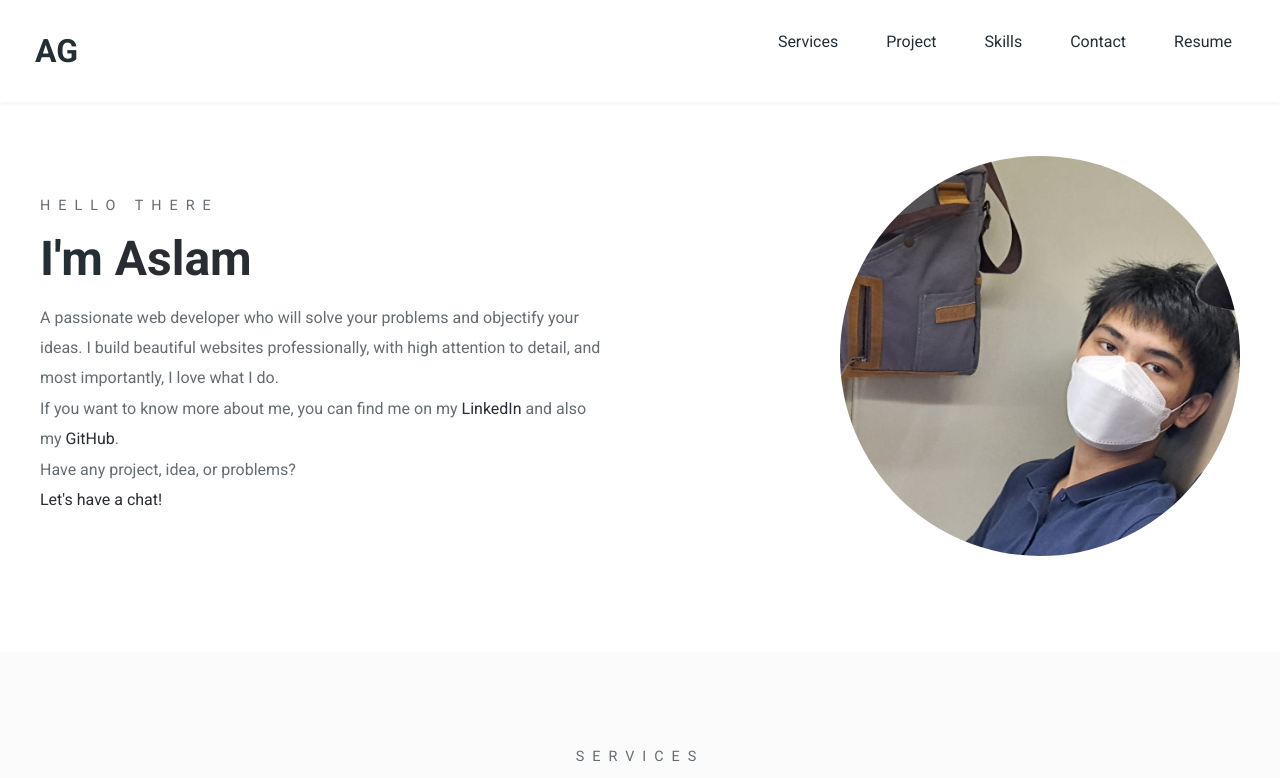
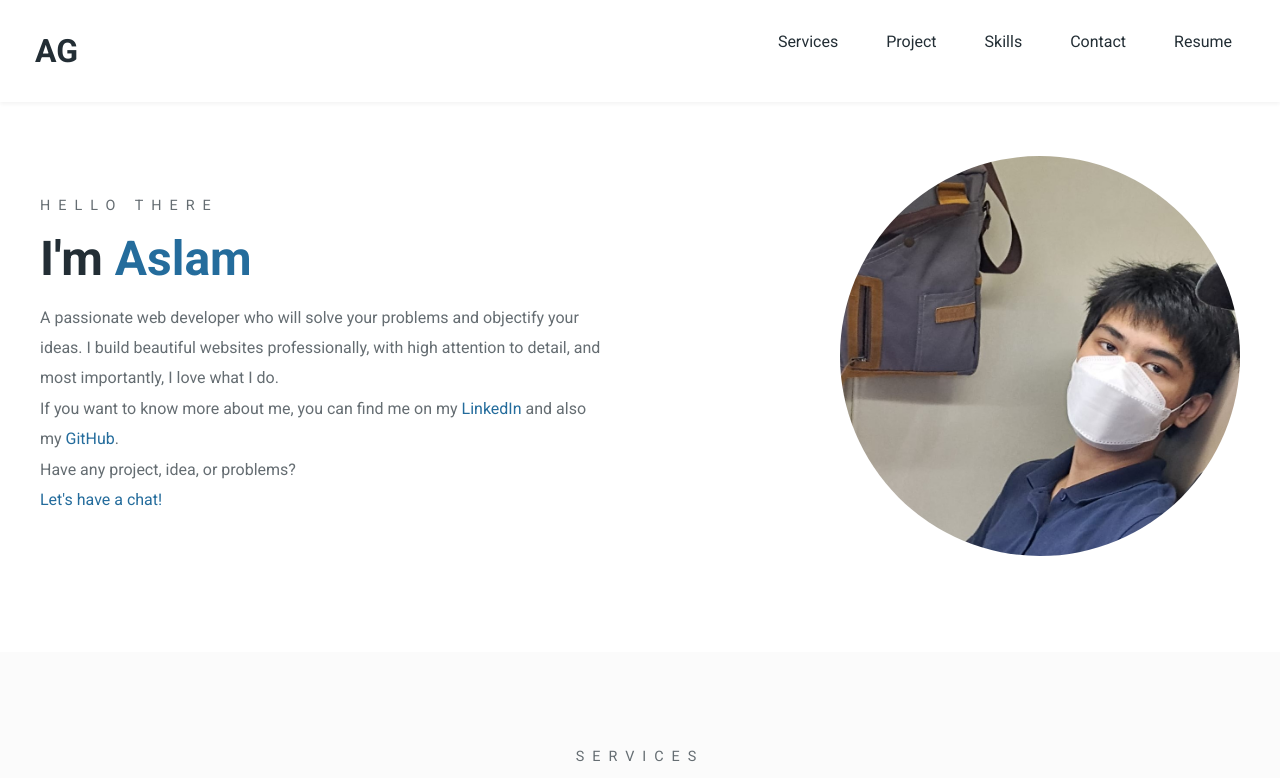
Before and after one commit to aslammghifar/portfolio, a plain HTML site: page index.html in a window 1280 px wide. Shown: the top 778 px of the page. Drawn offline with Linux system fonts and the light colour scheme.

```diff
--- a/styles/style.css
+++ b/styles/style.css
@@ -11,8 +11,8 @@
   --secondaryBackgroundColor: #fbfbfb;
   --thirdBackgroundColor: #f5f3fe;
 
-  --primaryIconColor: #292c32;
-  --primaryIconColorHover: #02050f;
+  --primaryIconColor: #246c9c;
+  --primaryIconColorHover: #265685;
 
   --sectionPadding: 6rem 0;
 
```
